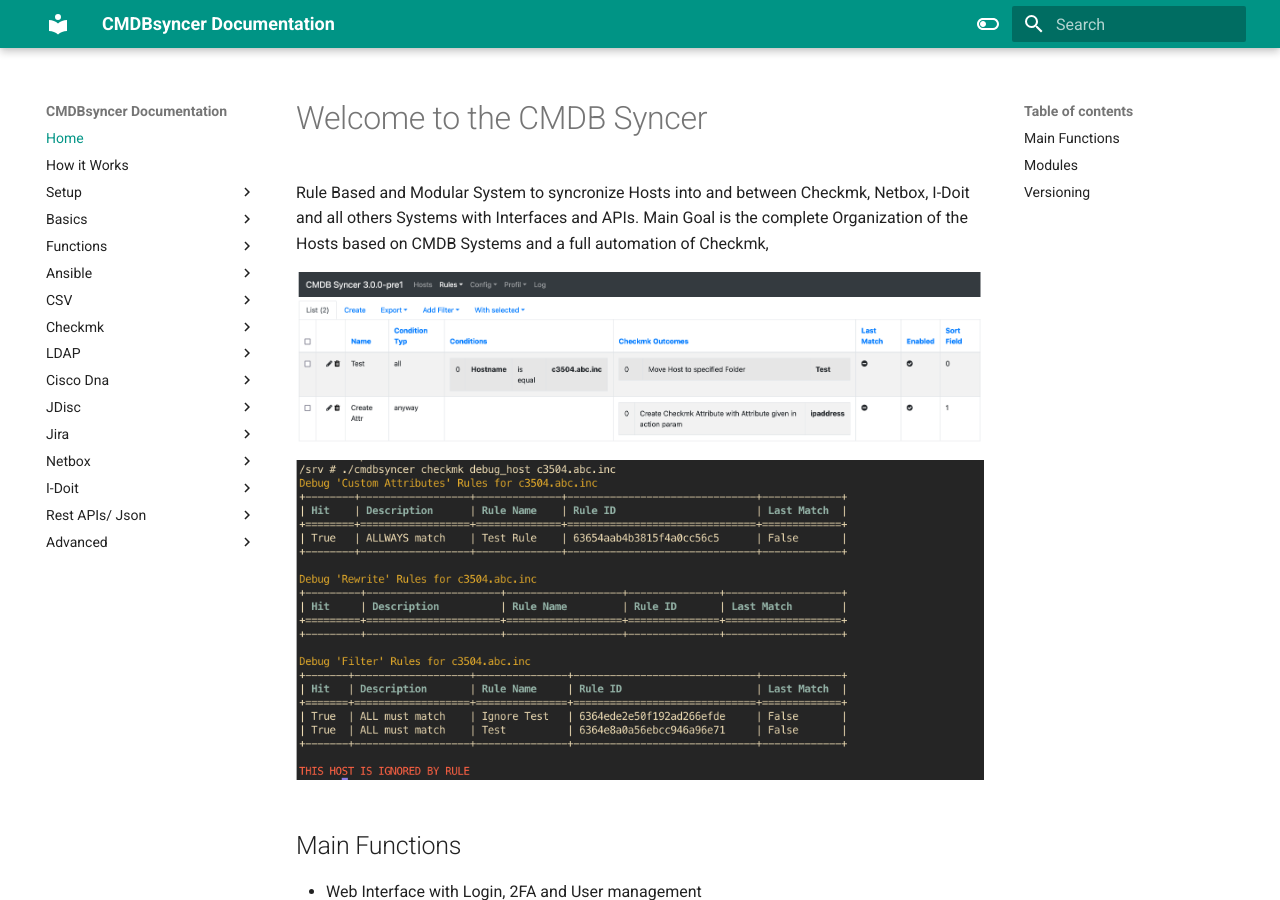
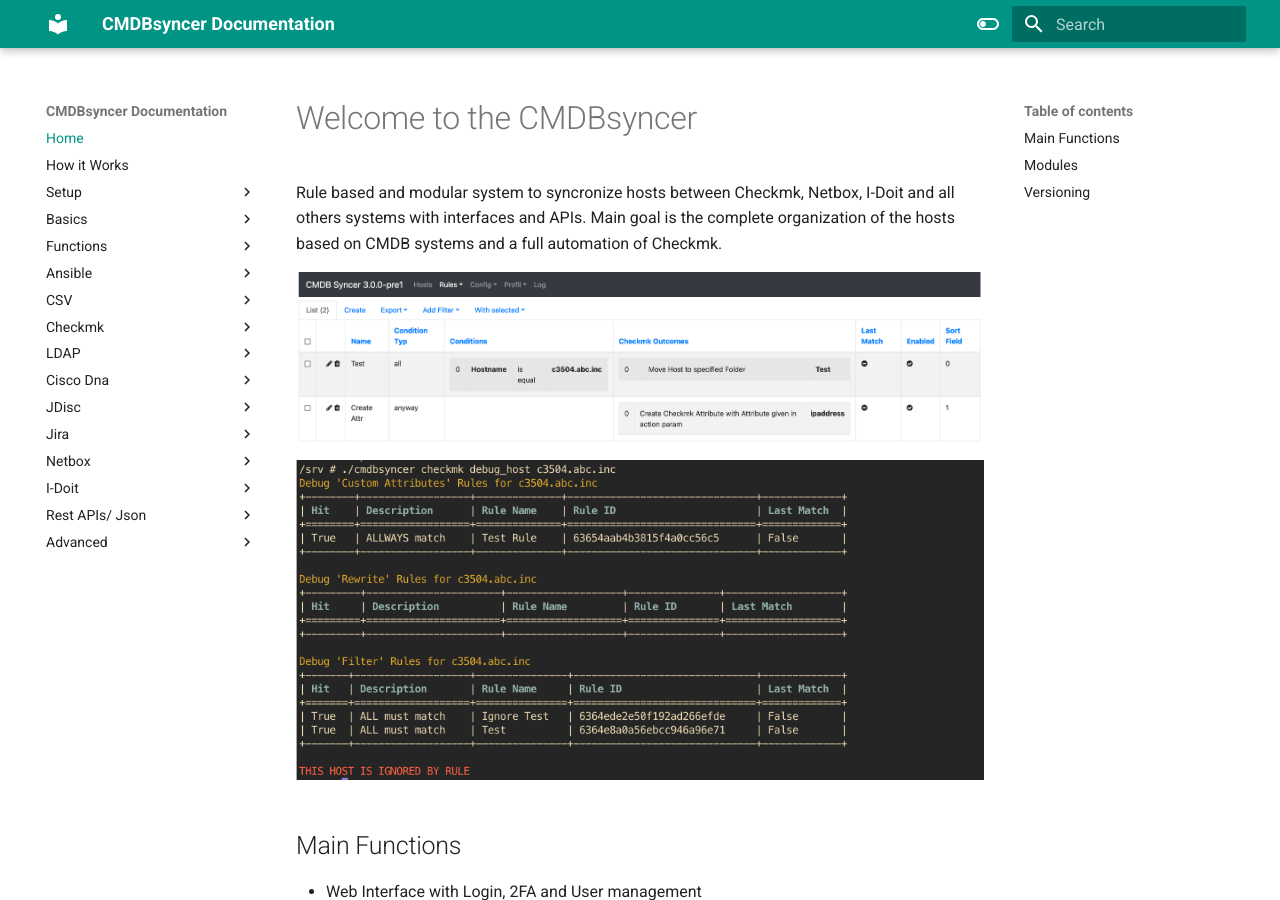
Before and after one commit to kuhn-ruess/cmdbsyncer-docs, an MkDocs documentation site: the page built from docs/index.md, in a window 1280 px wide and 900 px high. Built offline with MkDocs 1.6.1 and Material for MkDocs 9.7.7, drawn with Linux system fonts in a browser that asks for light colours.

Commit message:
- Naming - writing
Signed-off-by: Sven Rueß <github@sven-ruess.de>

```diff
--- a/docs/index.md
+++ b/docs/index.md
@@ -1,8 +1,8 @@
 
-# Welcome to the CMDB Syncer
+# Welcome to the CMDBsyncer
 
-Rule Based and Modular System to syncronize Hosts into and between Checkmk, Netbox, I-Doit and all others Systems with Interfaces and APIs.
-Main Goal is the complete Organization of the Hosts based on CMDB Systems and a full automation of Checkmk,
+Rule based and modular system to syncronize hosts between Checkmk, Netbox, I-Doit and all others systems with interfaces and APIs.
+Main goal is the complete organization of the hosts based on CMDB systems and a full automation of Checkmk.
 
 
 ![Rules](img/index_rules.png)
```
